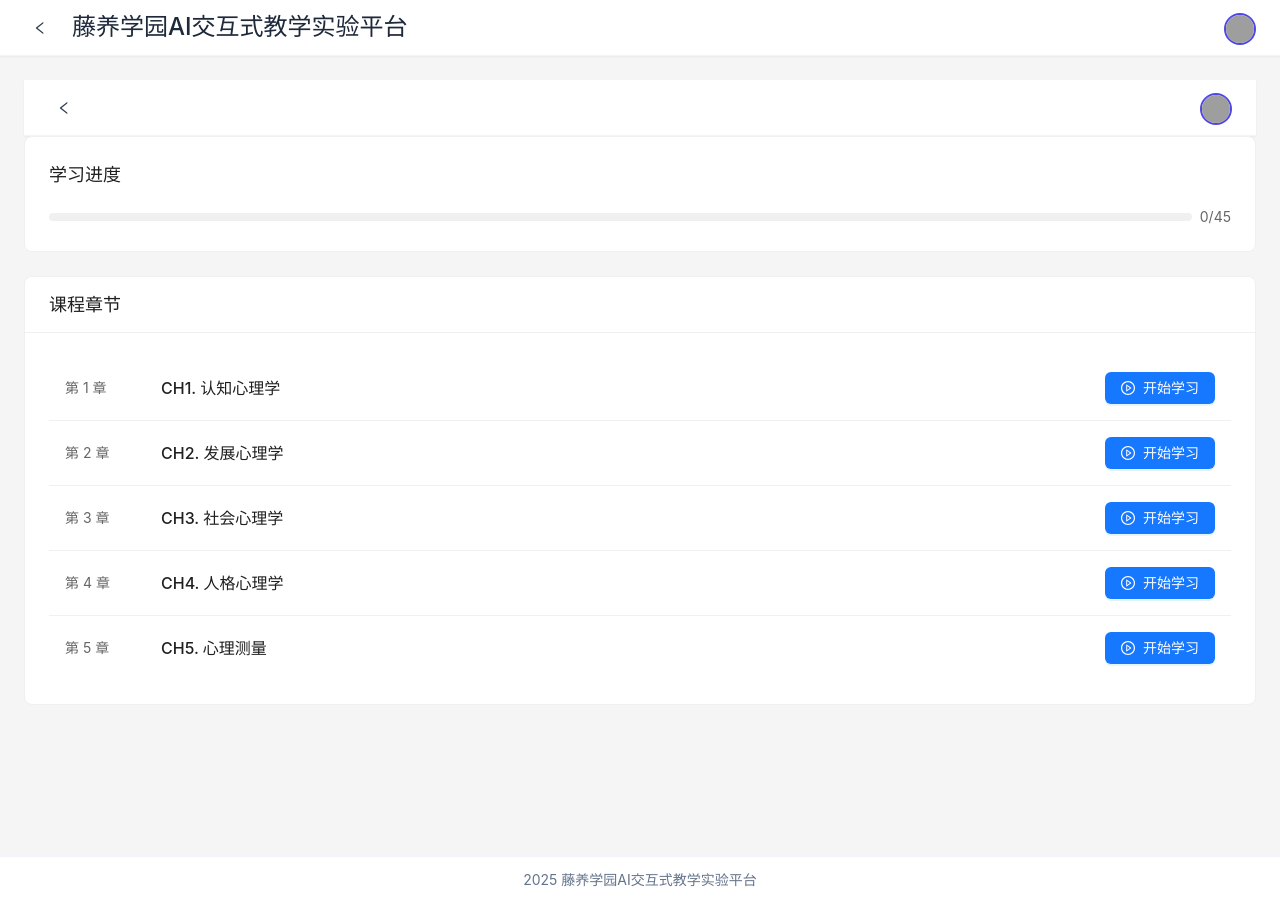
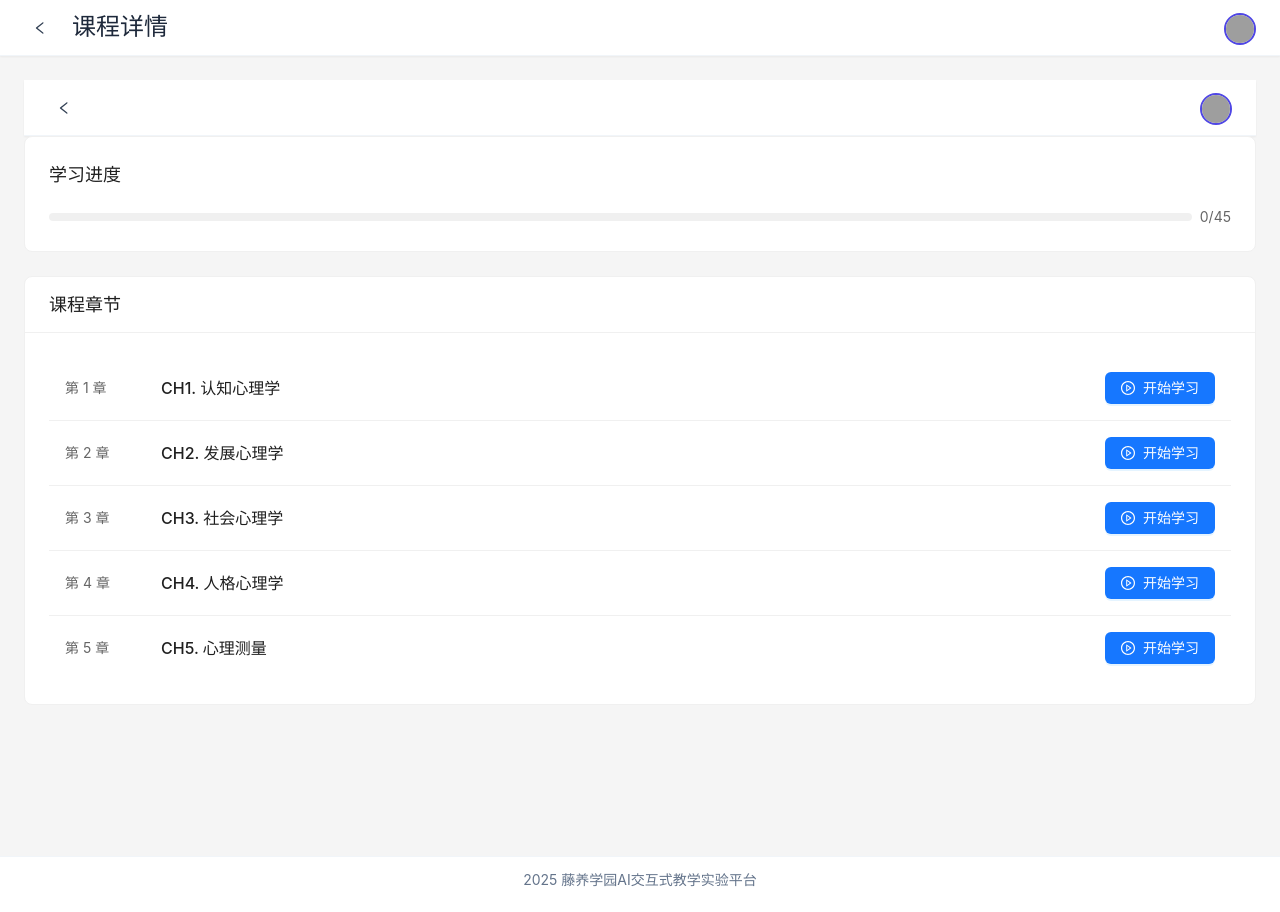
Before and after one commit to ffrankan/test, a React (Vite) app: page /1/courses/1 in a window 1280 px wide. Built offline with nearby package versions, Linux system fonts and the light colour scheme; grey boxes are pictures that could not be loaded.

Commit message:
refactor: 重构页面 title 的显示方式

```diff
--- a/src/components/PageHeader/index.tsx
+++ b/src/components/PageHeader/index.tsx
@@ -1,6 +1,6 @@
-import React from 'react';
+import React, { ReactNode } from 'react';
 import { useNavigate } from 'react-router-dom';
-import { Layout, theme } from 'antd';
+import { Layout } from 'antd';
 import { LeftOutlined } from '@ant-design/icons';
 import UserAvatar from '@/components/UserAvatar';
 import styles from './index.module.less';
@@ -8,7 +8,7 @@ import styles from './index.module.less';
 const { Header } = Layout;
 
 interface CustomPageHeaderProps {
-  title: string;
+  title: ReactNode;
   showBack?: boolean;
   backPath?: string;
 }
@@ -19,7 +19,6 @@ const CustomPageHeader: React.FC<CustomPageHeaderProps> = ({
   backPath
 }) => {
   const navigate = useNavigate();
-  const { token } = theme.useToken();
 
   const handleBack = () => {
     if (backPath) {
--- /dev/null
+++ b/src/components/PageTitle/index.tsx
@@ -0,0 +1,20 @@
+import { useMatches } from 'react-router-dom';
+
+interface RouteHandle {
+  title: string;
+}
+
+const DEFAULT_TITLE = '藤养学园AI交互式教学实验平台';
+
+const PageTitle: React.FC = () => {
+  const matches = useMatches();
+
+  const getPageTitle = () => {
+    const handle = matches.at(-1)?.handle as RouteHandle;
+    return handle?.title ?? DEFAULT_TITLE;
+  };
+
+  return <span>{getPageTitle()}</span>;
+};
+
+export default PageTitle;
--- a/src/layout.tsx
+++ b/src/layout.tsx
@@ -2,6 +2,7 @@ import React from 'react';
 import { Layout } from 'antd';
 import { Outlet, useLocation } from 'react-router-dom';
 import PageHeader from '@/components/PageHeader';
+import PageTitle from '@/components/PageTitle';
 import styles from './layout.module.less';
 
 const { Content, Footer } = Layout;
@@ -9,37 +10,12 @@ const { Content, Footer } = Layout;
 const App: React.FC = () => {
   const location = useLocation();
   const pathname = location.pathname;
-
-  const getHeaderTitle = () => {
-    if (pathname === '/' || pathname === '/home') {
-      return '藤养学园AI交互式教学实验平台';
-    }
-
-    const categoryMatch = pathname.match(/\/course-center\/([^/]+)/);
-    if (categoryMatch) {
-      const category = categoryMatch[1];
-      switch (category) {
-        case 'general':
-          return '通用 AI 实验室';
-        case 'algorithm':
-          return '算法音乐实验室';
-        case 'psychology':
-          return 'AI 心理实验室';
-        case 'aiplus':
-          return 'AI+N 实验室';
-        default:
-          return '课程中心';
-      }
-    }
-    return '藤养学园AI交互式教学实验平台';
-  };
-
   const showBack = pathname !== '/' && pathname !== '/home';
 
   return (
     <Layout className={styles.layout}>
       <PageHeader
-        title={getHeaderTitle()}
+        title={<PageTitle />}
         showBack={showBack}
         backPath="/"
       />
--- a/src/router/routes.tsx
+++ b/src/router/routes.tsx
@@ -18,6 +18,9 @@ const routes: RouteObject[] = [
   {
     path: '/',
     element: <LazyImportComponent lazyChildren={lazy(() => import('@/layout'))} />,
+    handle: {
+      title: '藤养学园AI交互式教学实验平台'
+    },
     children: [
       {
         path: '',
@@ -26,29 +29,47 @@ const routes: RouteObject[] = [
       {
         path: 'home',
         element: <LazyImportComponent lazyChildren={lazy(() => import('@/pages/Home/index'))} />,
+        handle: {
+          title: '藤养学园AI交互式教学实验平台'
+        }
       },
       {
         path: ':labName/courses',
         element: <LazyImportComponent lazyChildren={lazy(() => import('@/pages/CourseCenter'))} />,
+        handle: {
+          title: '课程中心'
+        }
       },
       {
         path: ':labName/courses/:courseId',
         element: <LazyImportComponent lazyChildren={lazy(() => import('@/pages/CourseDetail'))} />,
+        handle: {
+          title: '课程详情'
+        }
       },
       {
         path: 'user',
         loader: protectedLoader,
         element: <LazyImportComponent lazyChildren={lazy(() => import('@/pages/user'))} />,
+        handle: {
+          title: '用户中心'
+        }
       },
       {
         path: 'manage',
         loader: tokenLoader,
         element: <LazyImportComponent lazyChildren={lazy(() => import('@/pages/manage'))} />,
+        handle: {
+          title: '管理中心'
+        }
       },
       {
         path: 'file/:id?',
         loader: protectedLoader,
         element: <LazyImportComponent lazyChildren={lazy(() => import('@/pages/file'))} />,
+        handle: {
+          title: '文件管理'
+        }
       },
       {
         path: 'info',
```
